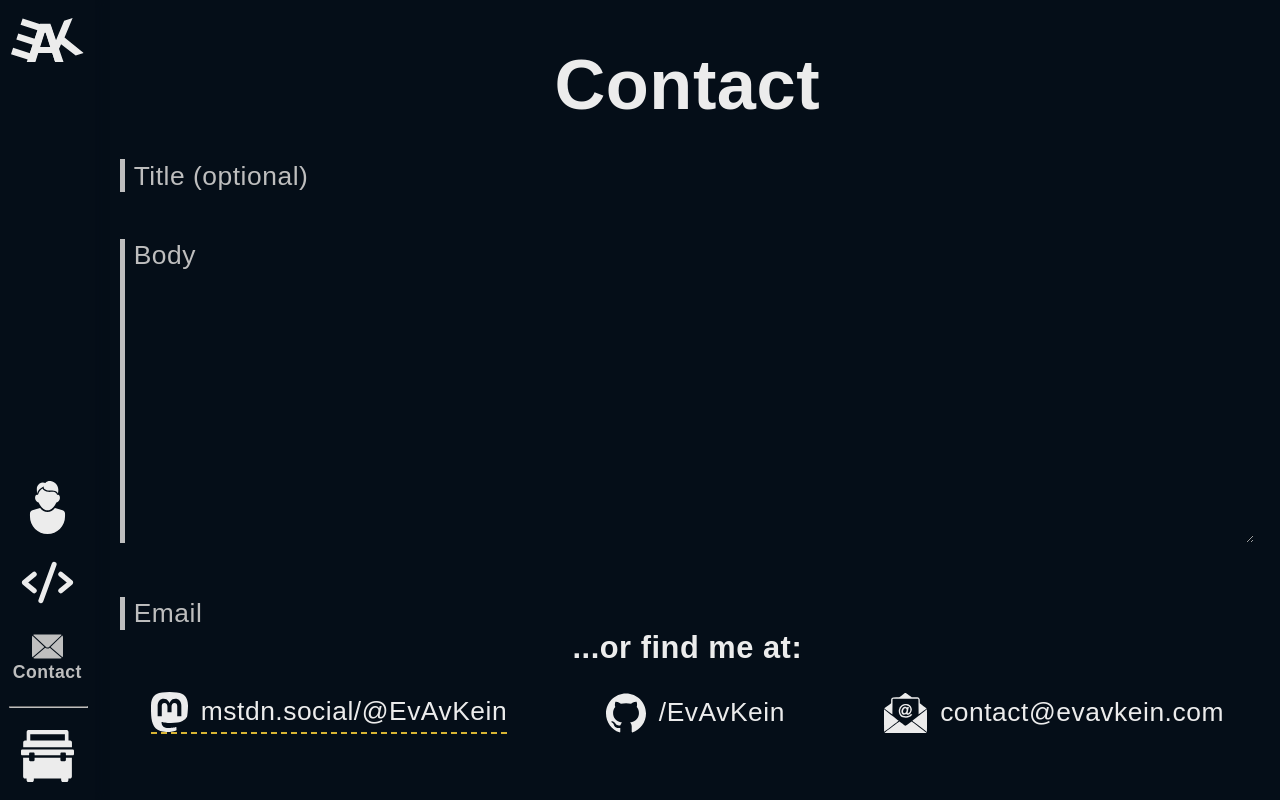
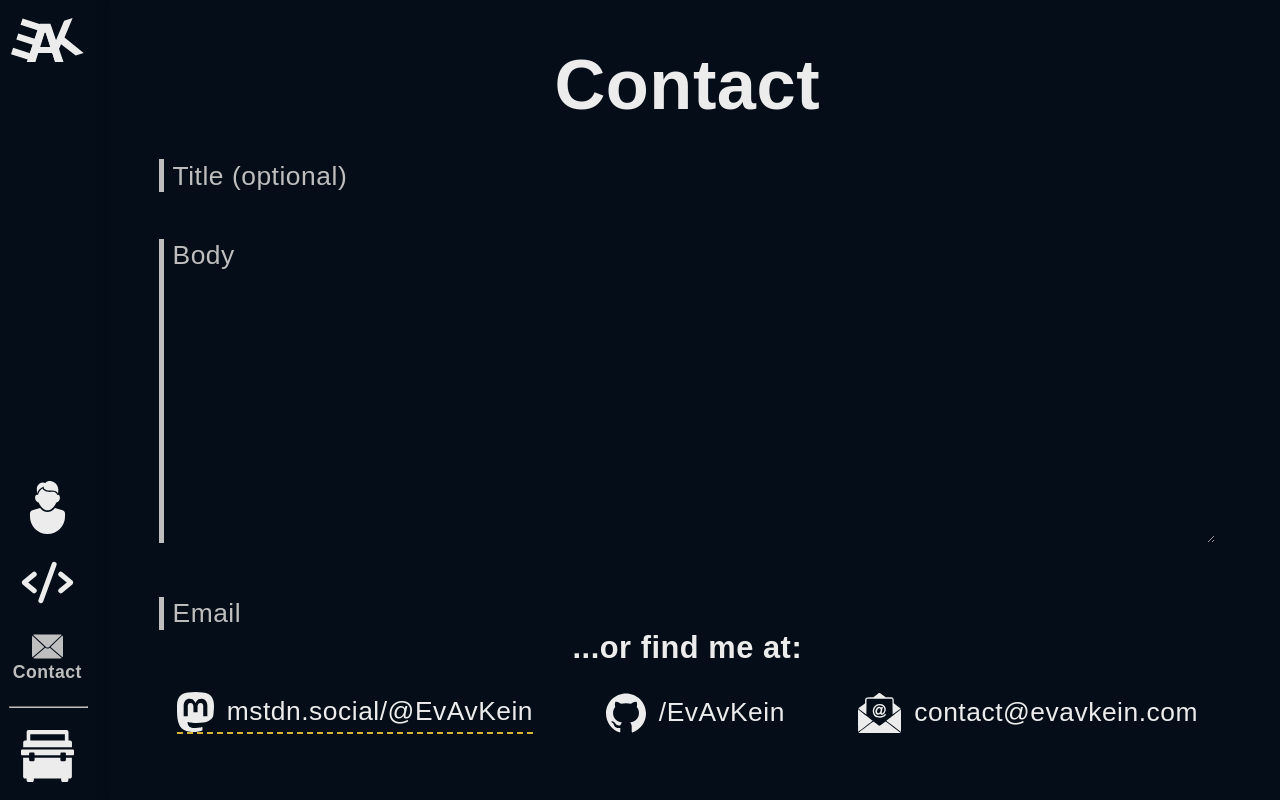
Before and after one commit to EvAvKein/Website, a SvelteKit app: page /contact in a window 1280 px wide. Built offline with nearby package versions, Linux system fonts and the light colour scheme.

Commit message:
refactor/fix (contact page): set maximum width & center it

```diff
--- a/src/components/contact/contact.svelte
+++ b/src/components/contact/contact.svelte
@@ -89,6 +89,9 @@
 
 <style>
   #contact {
+    display: block;
+    margin: auto;
+    max-width: 60em;
     text-align: center;
     padding: 0 0.5em 0.5em;
   }
```
